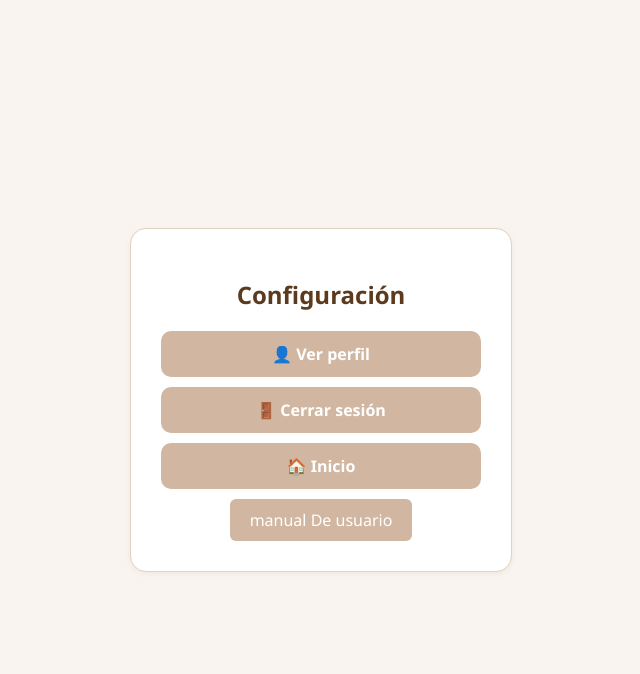
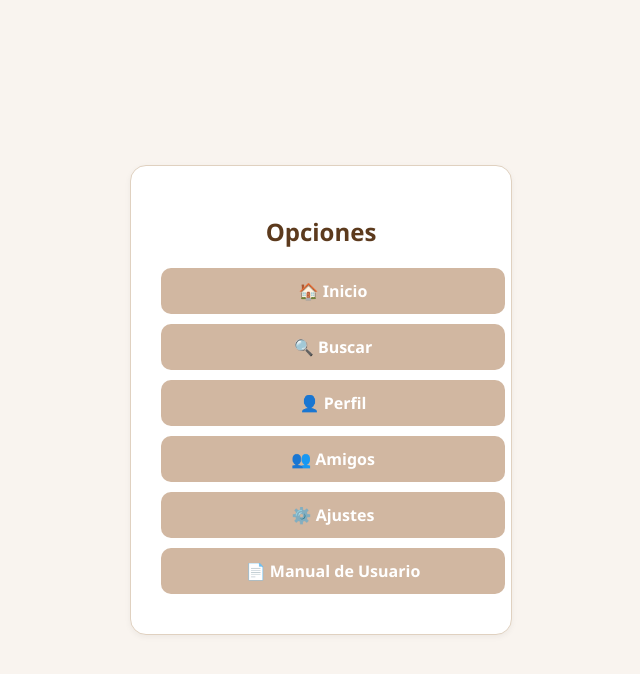
Before and after one commit to Code7C25/Class, a PHP site: page /configuracion.html in a window 1280 px wide. Shown: the top 674 px of the page, without its empty margins (319-959 px from the left). Run offline with PHP 8.4, Linux system fonts and the light colour scheme.

Commit message:
Refactor configuration options layout and improve button styles in configuracion.html and configuracion.css; fix file path for PDF retrieval in verpdf.php

```diff
--- a/classuppagina/configuracion.html
+++ b/classuppagina/configuracion.html
@@ -8,14 +8,15 @@
 </head>
 <body>
 
-  <div class="cuadro-opciones">
-    <h2>Configuración</h2>
-    <a href="perfil.html" class="boton-opcion">👤 Ver perfil</a>
-    <a href="cerrarsesion.html" class="boton-opcion">🚪 Cerrar sesión</a>
-    <a href="inicio.html" class="boton-opcion">🏠 Inicio</a>
-    <a href="verpdf.php" target="_blank" class="boton">manual De usuario</a>
-
-  </div>
+<div class="cuadro-opciones">
+  <h2>Opciones</h2>
+  <a href="inicio.html" class="boton-opcion">🏠 Inicio</a>
+  <a href="busqueda.html" class="boton-opcion">🔍 Buscar</a>
+  <a href="perfil.html" class="boton-opcion">👤 Perfil</a>
+  <a href="amigos.html" class="boton-opcion">👥 Amigos</a>
+  <a href="configuracion.html" class="boton-opcion">⚙️ Ajustes</a>
+  <a href="verpdf.php" target="_blank" class="boton-opcion">📄 Manual de Usuario</a>
+</div>
 
 </body>
 </html>
--- a/classuppagina/css/configuracion.css
+++ b/classuppagina/css/configuracion.css
@@ -25,43 +25,23 @@
   margin-bottom: 20px;
 }
 
-    .boton-opcion {
+/* Estilo unificado para todos los botones */
+.boton-opcion, .boton, button {
   display: block;
+  width: 100%;
   margin: 10px 0;
   padding: 12px;
   background: #d1b7a1;
   color: white;
   text-decoration: none;
+  border: none;
   border-radius: 10px;
   font-weight: bold;
+  text-align: center;
+  cursor: pointer;
   transition: background 0.3s ease;
 }
 
-    .boton-opcion:hover {
+.boton-opcion:hover, .boton:hover, button:hover {
   background: #b59b83;
 }
-    .boton {
-  display: inline-block;
-  background-color: #d1b7a1;
-  color: white;
-  padding: 10px 20px;
-  text-decoration: none;
-  border-radius: 6px;
-}
-.boton:hover {
-  background-color: #ccb9bb;
-}
-    button {
-      background: #d1b7a1;
-      color: white;
-      border: none;
-      padding: 12px 20px;
-      border-radius: 10px;
-      cursor: pointer;
-      font-weight: bold;
-      margin-top: 10px;
-    }
-
-    button:hover {
-      background: #b59b83;
-    }
--- a/classuppagina/verpdf.php
+++ b/classuppagina/verpdf.php
@@ -1,5 +1,5 @@
 <?php
-$archivo = __DIR__ . '/Manual_de_Usuario_ClassUp.pdf'; // <-- agregada la barra
+$archivo = __DIR__ . '/Manual_de_Usuario_ClassUp.pdf';
 
 if (file_exists($archivo)) {
     header('Content-Type: application/pdf');
```
Lines whose indentation alone changed are shown as unchanged.
